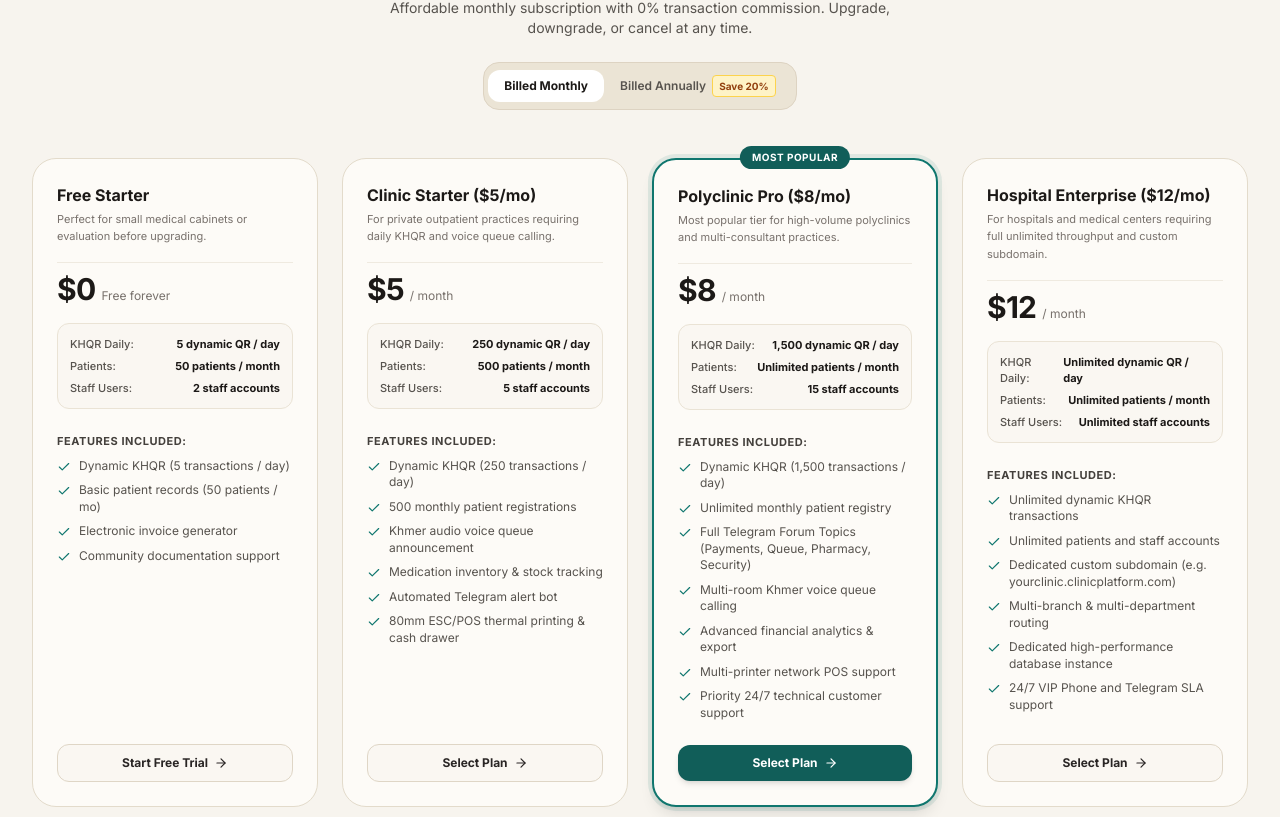
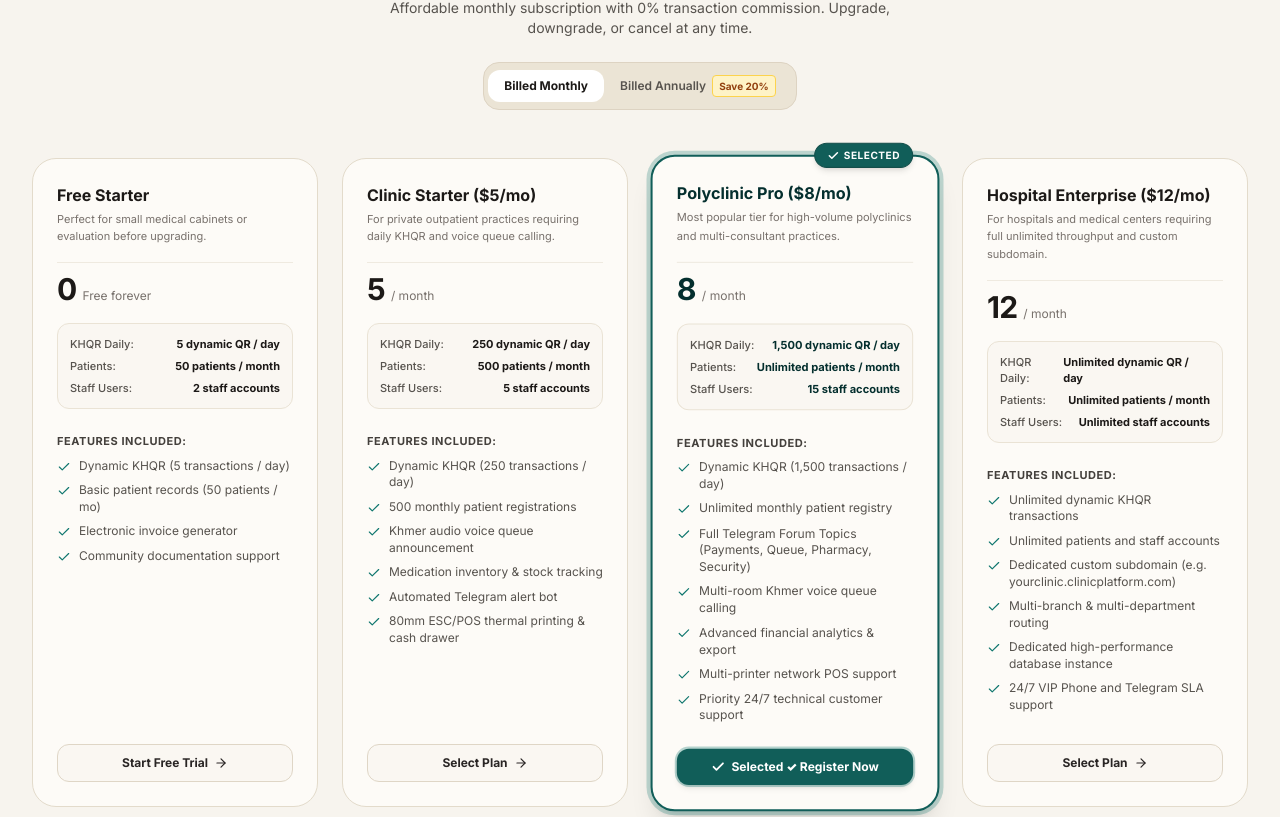
Before and after one commit to Rotananob/Clinic_systems, a Next.js app in the folder frontend/: page /pricing in a window 1280 px wide. Shown: the part 311-1128 px from the top of the page. Built offline with nearby package versions, Linux system fonts and the light colour scheme; no server answers; a web font is replaced by a local one.

Commit message:
feat(ui): add interactive click-to-select plan cards with bold indicators and query sync

```diff
--- a/frontend/src/app/register/page.tsx
+++ b/frontend/src/app/register/page.tsx
@@ -129,14 +129,30 @@
   },
 ];
 
+function normalizePlanTier(raw?: string | null): string {
+  if (!raw) return 'FREE';
+  const clean = raw.trim().toUpperCase();
+  if (clean === 'STARTER' || clean === 'STARTER_5') return 'STARTER_5';
+  if (clean === 'PRO' || clean === 'PRO_8') return 'PRO_8';
+  if (clean === 'ENTERPRISE' || clean === 'ENTERPRISE_12') return 'ENTERPRISE_12';
+  return 'FREE';
+}
+
 function RegisterContent() {
   const router = useRouter();
   const searchParams = useSearchParams();
   const { locale } = useTranslation();
   const isKm = locale === 'km';
 
-  const initialPlan = searchParams.get('plan') || 'FREE';
+  const initialPlan = normalizePlanTier(searchParams.get('plan'));
   const [selectedPlan, setSelectedPlan] = useState<string>(initialPlan);
+
+  useEffect(() => {
+    const raw = searchParams.get('plan');
+    if (raw) {
+      setSelectedPlan(normalizePlanTier(raw));
+    }
+  }, [searchParams]);
 
   const [clinicType, setClinicType] = useState('Polyclinic & Outpatient Center');
   const initialClinicName = searchParams.get('clinicName') || '';
@@ -642,9 +658,18 @@
               <form onSubmit={handleRequestCode} className="space-y-6">
                 {/* 1. Plan Tier Selection */}
                 <div className="space-y-2">
-                  <label className="block text-xs font-bold text-stone-800 uppercase tracking-wider">
-                    {isKm ? '១. ជ្រើសរើសគម្រោង (Select Plan Tier)' : '1. Select Plan Tier'}
-                  </label>
+                  <div className="flex items-center justify-between">
+                    <label className="block text-xs font-black text-stone-900 uppercase tracking-wider">
+                      {isKm ? '១. ជ្រើសរើសគម្រោង (Select Plan Tier)' : '1. Select Plan Tier'}
+                    </label>
+                    <span className="text-[11px] font-bold text-teal-900 bg-teal-100/90 px-2.5 py-0.5 rounded-md border border-teal-300">
+                      {isKm ? 'គម្រោងដែលបានជ្រើស៖ ' : 'Active: '}
+                      <strong className="font-black text-teal-950">
+                        {PLAN_CARDS.find((p) => p.id === selectedPlan)?.[isKm ? 'nameKh' : 'nameEn'] || selectedPlan}
+                      </strong>
+                    </span>
+                  </div>
+
                   <div className="grid grid-cols-2 sm:grid-cols-4 gap-2.5">
                     {PLAN_CARDS.map((p) => {
                       const isSelected = selectedPlan === p.id;
@@ -653,25 +678,44 @@
                           key={p.id}
                           type="button"
                           onClick={() => setSelectedPlan(p.id)}
-                          className={`p-3 rounded-xl border text-left transition-all relative ${
+                          className={`p-3.5 rounded-2xl border text-left transition-all relative cursor-pointer select-none ${
                             isSelected
-                              ? 'bg-teal-50 border-teal-700 ring-2 ring-teal-700/20 shadow-xs'
-                              : 'bg-white border-stone-200 hover:border-stone-300 hover:bg-stone-50'
+                              ? 'bg-teal-50/90 border-2 border-teal-800 ring-4 ring-teal-700/20 shadow-md scale-[1.02]'
+                              : 'bg-white border-stone-200 hover:border-stone-400 hover:bg-stone-50/80 shadow-2xs'
                           }`}
                         >
-                          {p.popular && (
-                            <span className="absolute -top-2 right-2 px-1.5 py-0.2 rounded text-[9px] font-bold bg-amber-500 text-white">
+                          {isSelected ? (
+                            <span className="absolute -top-2.5 right-2 px-2 py-0.5 rounded-full text-[10px] font-black bg-teal-800 text-white shadow-xs flex items-center gap-1 border border-teal-900 animate-in fade-in zoom-in duration-150">
+                              <Check className="w-3 h-3 stroke-[3]" />
+                              <span>{isKm ? 'បានជ្រើសរើស' : 'SELECTED'}</span>
+                            </span>
+                          ) : p.popular ? (
+                            <span className="absolute -top-2 right-2 px-1.5 py-0.5 rounded-full text-[9px] font-black bg-amber-500 text-white shadow-2xs">
                               Popular
                             </span>
-                          )}
-                          <div className="font-bold text-xs text-stone-900 font-sans">
+                          ) : null}
+
+                          <div className={`text-xs font-sans transition-colors ${isSelected ? 'font-black text-teal-950' : 'font-bold text-stone-900'}`}>
                             {isKm ? p.nameKh : p.nameEn}
                           </div>
-                          <div className="text-sm font-extrabold text-teal-800 mt-0.5">
+                          <div className={`text-base font-sans mt-0.5 transition-colors ${isSelected ? 'font-black text-teal-900' : 'font-extrabold text-stone-800'}`}>
                             {p.price}
                           </div>
-                          <div className="text-[10px] text-stone-500 mt-1">
+                          <div className={`text-[10px] mt-1 transition-colors ${isSelected ? 'font-bold text-teal-900/80' : 'text-stone-500'}`}>
                             {isKm ? p.khqrLimitKh : p.khqrLimitEn}
+                          </div>
+
+                          <div className="mt-2.5 pt-2 border-t border-stone-200/60 flex items-center justify-between">
+                            {isSelected ? (
+                              <span className="inline-flex items-center gap-1 text-[11px] font-black text-teal-950 bg-teal-200/90 px-2 py-0.5 rounded-md border border-teal-300 shadow-2xs">
+                                <Check className="w-3.5 h-3.5 stroke-[3] text-teal-900" />
+                                <span className="font-black tracking-wide">{isKm ? 'បានជ្រើសរើស ✓' : 'SELECTED ✓'}</span>
+                              </span>
+                            ) : (
+                              <span className="text-[10px] font-semibold text-stone-400">
+                                {isKm ? 'ចុចជ្រើសរើស' : 'Click to select'}
+                              </span>
+                            )}
                           </div>
                         </button>
                       );
--- a/frontend/src/components/landing/PricingMatrix.tsx
+++ b/frontend/src/components/landing/PricingMatrix.tsx
@@ -40,6 +40,7 @@
 
   const [isAnnual, setIsAnnual] = useState(false);
   const [openFaqIndex, setOpenFaqIndex] = useState<number | null>(null);
+  const [selectedPlanId, setSelectedPlanId] = useState<string>('PRO_8');
 
   const plans: PricingPlan[] = [
     {
@@ -248,30 +249,39 @@
       {/* 4 Pricing Cards Grid */}
       <div className="max-w-7xl mx-auto px-4 sm:px-6 lg:px-8 grid grid-cols-1 md:grid-cols-2 lg:grid-cols-4 gap-6 items-stretch">
         {plans.map((p) => {
+          const isSelected = selectedPlanId === p.id;
           const priceDisplay = isAnnual
             ? p.yearlyUsd === 0
               ? '$0'
-              : `$${(p.yearlyUsd / 12).toFixed(2)}`
-            : `$${p.monthlyUsd}`;
+              : `${(p.yearlyUsd / 12).toFixed(2)}`
+            : `${p.monthlyUsd}`;
 
           return (
             <div
               key={p.id}
-              className={`rounded-3xl p-6 flex flex-col justify-between transition-all relative ${
-                p.isPopular
-                  ? 'bg-[#FDFBF7] border-2 border-teal-700 shadow-lg ring-4 ring-teal-700/10'
-                  : 'bg-[#FDFBF7] border border-[#E3DBCB] shadow-2xs hover:shadow-md'
+              onClick={() => setSelectedPlanId(p.id)}
+              className={`rounded-3xl p-6 flex flex-col justify-between transition-all relative cursor-pointer select-none ${
+                isSelected
+                  ? 'bg-[#FDFBF7] border-2 border-teal-800 shadow-xl ring-4 ring-teal-700/25 scale-[1.01]'
+                  : p.isPopular
+                  ? 'bg-[#FDFBF7] border-2 border-teal-700/70 shadow-md ring-2 ring-teal-700/10 hover:shadow-lg'
+                  : 'bg-[#FDFBF7] border border-[#E3DBCB] shadow-2xs hover:shadow-md hover:border-stone-400'
               }`}
             >
-              {p.isPopular && (
+              {isSelected ? (
+                <div className="absolute -top-3.5 right-6 px-3 py-1 bg-teal-800 text-white text-[10px] font-black rounded-full uppercase tracking-wider shadow-md flex items-center gap-1 border border-teal-900 animate-in fade-in zoom-in duration-150">
+                  <Check className="w-3 h-3 stroke-[3]" />
+                  <span>{isKm ? 'បានជ្រើសរើស (Selected)' : 'Selected'}</span>
+                </div>
+              ) : p.isPopular ? (
                 <div className="absolute -top-3.5 left-1/2 -translate-x-1/2 px-3 py-1 bg-teal-800 text-white text-[10px] font-bold rounded-full uppercase tracking-wider shadow-xs">
                   {isKm ? 'ពេញនិយមបំផុត (Most Popular)' : 'Most Popular'}
                 </div>
-              )}
+              ) : null}
 
               <div className="space-y-4">
                 <div>
-                  <h3 className="text-base font-bold text-stone-900 font-sans">
+                  <h3 className={`text-base font-sans transition-colors ${isSelected ? 'font-black text-teal-950' : 'font-bold text-stone-900'}`}>
                     {isKm ? p.nameKh : p.nameEn}
                   </h3>
                   <p className="text-[11px] text-stone-500 mt-1 min-h-[32px] leading-relaxed">
@@ -282,7 +292,7 @@
                 {/* Price Display */}
                 <div className="pt-2 border-t border-[#EFEAE0]">
                   <div className="flex items-baseline gap-1.5">
-                    <span className="text-3xl font-extrabold text-stone-900 font-sans tracking-tight">
+                    <span className={`text-3xl font-sans tracking-tight ${isSelected ? 'font-black text-teal-950' : 'font-extrabold text-stone-900'}`}>
                       {priceDisplay}
                     </span>
                     <span className="text-xs text-stone-500">
@@ -293,7 +303,7 @@
                   </div>
                   {isAnnual && p.yearlyUsd > 0 && (
                     <div className="text-[10px] text-emerald-700 font-semibold mt-0.5">
-                      {isKm ? `បង់ $${p.yearlyUsd}/ឆ្នាំ (សន្សំ ២០%)` : `Billed $${p.yearlyUsd}/yr (20% off)`}
+                      {isKm ? `បង់ ${p.yearlyUsd}/ឆ្នាំ (សន្សំ ២០%)` : `Billed ${p.yearlyUsd}/yr (20% off)`}
                     </div>
                   )}
                 </div>
@@ -302,19 +312,19 @@
                 <div className="p-3 bg-[#FAF7F2] rounded-xl border border-[#EAE3D5] text-xs space-y-1.5">
                   <div className="flex justify-between items-center text-stone-600">
                     <span className="text-[11px] font-medium">{isKm ? 'កូតា KHQR:' : 'KHQR Daily:'}</span>
-                    <span className="font-bold text-stone-900 text-[11px]">
+                    <span className={`text-[11px] ${isSelected ? 'font-black text-teal-950' : 'font-bold text-stone-900'}`}>
                       {isKm ? p.khqrLimitKh : p.khqrLimitEn}
                     </span>
                   </div>
                   <div className="flex justify-between items-center text-stone-600">
                     <span className="text-[11px] font-medium">{isKm ? 'កូតាអ្នកជំងឺ:' : 'Patients:'}</span>
-                    <span className="font-bold text-stone-900 text-[11px]">
+                    <span className={`text-[11px] ${isSelected ? 'font-black text-teal-950' : 'font-bold text-stone-900'}`}>
                       {isKm ? p.patientLimitKh : p.patientLimitEn}
                     </span>
                   </div>
                   <div className="flex justify-between items-center text-stone-600">
                     <span className="text-[11px] font-medium">{isKm ? 'គណនីបុគ្គលិក:' : 'Staff Users:'}</span>
-                    <span className="font-bold text-stone-900 text-[11px]">
+                    <span className={`text-[11px] ${isSelected ? 'font-black text-teal-950' : 'font-bold text-stone-900'}`}>
                       {isKm ? p.staffLimitKh : p.staffLimitEn}
                     </span>
                   </div>
@@ -340,18 +350,37 @@
               <div className="pt-6">
                 <Link
                   href={`/register?plan=${p.id}`}
-                  className={`w-full py-2.5 px-4 rounded-xl text-xs font-bold flex items-center justify-center gap-1.5 transition-all shadow-xs active:scale-95 ${
-                    p.isPopular
-                      ? 'bg-teal-800 hover:bg-teal-900 text-white shadow-md'
+                  onClick={(e) => {
+                    e.stopPropagation();
+                    setSelectedPlanId(p.id);
+                  }}
+                  className={`w-full py-2.5 px-4 rounded-xl text-xs font-black flex items-center justify-center gap-1.5 transition-all shadow-xs active:scale-95 cursor-pointer ${
+                    isSelected
+                      ? 'bg-teal-800 hover:bg-teal-900 text-white shadow-md ring-2 ring-teal-700/30'
+                      : p.isPopular
+                      ? 'bg-teal-700 hover:bg-teal-800 text-white shadow-xs'
                       : 'bg-[#FAF7F2] hover:bg-[#F2ECE1] text-stone-800 border border-[#DFD6C6]'
                   }`}
                 >
-                  <span>
-                    {p.id === 'FREE'
-                      ? isKm ? 'ចាប់ផ្ដើមដោយឥតគិតថ្លៃ' : 'Start Free Trial'
-                      : isKm ? 'ជ្រើសរើសគម្រោងនេះ' : 'Select Plan'}
-                  </span>
-                  <ArrowRight className="w-3.5 h-3.5" />
+                  {isSelected ? (
+                    <>
+                      <Check className="w-3.5 h-3.5 stroke-[3]" />
+                      <span className="font-black">
+                        {p.id === 'FREE'
+                          ? isKm ? 'បានជ្រើសរើស ✓ ចាប់ផ្ដើម Free' : 'Selected ✓ Start Free'
+                          : isKm ? 'បានជ្រើសរើស ✓ ចុះឈ្មោះភ្លាមៗ' : 'Selected ✓ Register Now'}
+                      </span>
+                    </>
+                  ) : (
+                    <>
+                      <span className="font-bold">
+                        {p.id === 'FREE'
+                          ? isKm ? 'ចាប់ផ្ដើមដោយឥតគិតថ្លៃ' : 'Start Free Trial'
+                          : isKm ? 'ជ្រើសរើសគម្រោងនេះ' : 'Select Plan'}
+                      </span>
+                      <ArrowRight className="w-3.5 h-3.5" />
+                    </>
+                  )}
                 </Link>
               </div>
             </div>
--- a/frontend/src/components/subscriptions/SubscriptionCheckoutModal.tsx
+++ b/frontend/src/components/subscriptions/SubscriptionCheckoutModal.tsx
@@ -3,6 +3,7 @@
 import React, { useState, useEffect, useRef } from 'react';
 import { QRCodeSVG } from 'qrcode.react';
 import {
+  Check,
   CreditCard,
   QrCode,
   ShieldCheck,
@@ -325,23 +326,41 @@
                           setSelectedPlanTier(plan.id);
                           initCheckout(plan.id, billingCycle);
                         }}
-                        className={`p-3.5 rounded-2xl border text-left transition-all ${
+                        className={`p-3.5 rounded-2xl border text-left transition-all relative cursor-pointer select-none ${
                           isSelected
-                            ? 'bg-teal-50 border-teal-700 ring-2 ring-teal-700 shadow-xs'
-                            : 'bg-white border-stone-200 hover:border-stone-300'
+                            ? 'bg-teal-50/90 border-2 border-teal-800 ring-4 ring-teal-700/20 shadow-md scale-[1.01]'
+                            : 'bg-white border-stone-200 hover:border-stone-400 shadow-2xs'
                         }`}
                       >
-                        <div className="text-xs font-bold text-stone-900">
+                        {isSelected && (
+                          <span className="absolute -top-2.5 right-2 px-2 py-0.5 rounded-full text-[10px] font-black bg-teal-800 text-white shadow-xs flex items-center gap-1 border border-teal-900 animate-in fade-in zoom-in duration-150">
+                            <Check className="w-3 h-3 stroke-[3]" />
+                            <span>{isKm ? 'បានជ្រើសរើស' : 'SELECTED'}</span>
+                          </span>
+                        )}
+                        <div className={`text-xs ${isSelected ? 'font-black text-teal-950' : 'font-bold text-stone-900'}`}>
                           {isKm ? plan.nameKh : plan.nameEn}
                         </div>
-                        <div className="text-lg font-extrabold text-teal-900 mt-1">
+                        <div className={`text-lg font-black mt-1 ${isSelected ? 'text-teal-950' : 'text-teal-900'}`}>
                           ${price}
                           <span className="text-xs font-normal text-stone-500">
                             {isKm ? unit : unitEn}
                           </span>
                         </div>
-                        <div className="text-[11px] text-stone-500 mt-1 line-clamp-1">
+                        <div className={`text-[11px] mt-1 line-clamp-1 ${isSelected ? 'font-bold text-teal-900/80' : 'text-stone-500'}`}>
                           {isKm ? plan.khqrQuotaKh : plan.khqrQuotaEn}
+                        </div>
+                        <div className="mt-2.5 pt-2 border-t border-stone-200/60 flex items-center justify-between">
+                          {isSelected ? (
+                            <span className="inline-flex items-center gap-1 text-[11px] font-black text-teal-950 bg-teal-200/90 px-2 py-0.5 rounded-md border border-teal-300 shadow-2xs">
+                              <Check className="w-3.5 h-3.5 stroke-[3] text-teal-900" />
+                              <span className="font-black tracking-wide">{isKm ? 'បានជ្រើសរើស ✓' : 'SELECTED ✓'}</span>
+                            </span>
+                          ) : (
+                            <span className="text-[10px] font-semibold text-stone-400">
+                              {isKm ? 'ចុចជ្រើសរើស' : 'Click to select'}
+                            </span>
+                          )}
                         </div>
                       </button>
                     );
```
